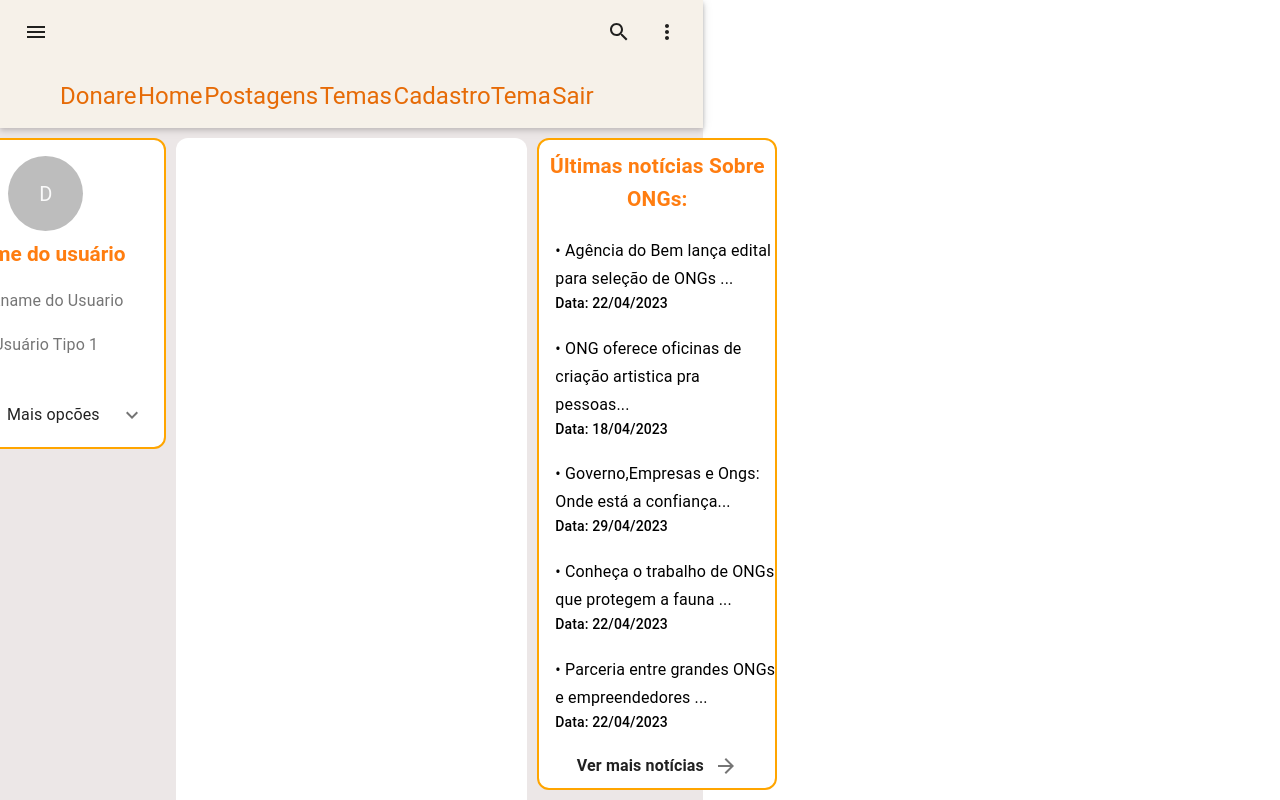
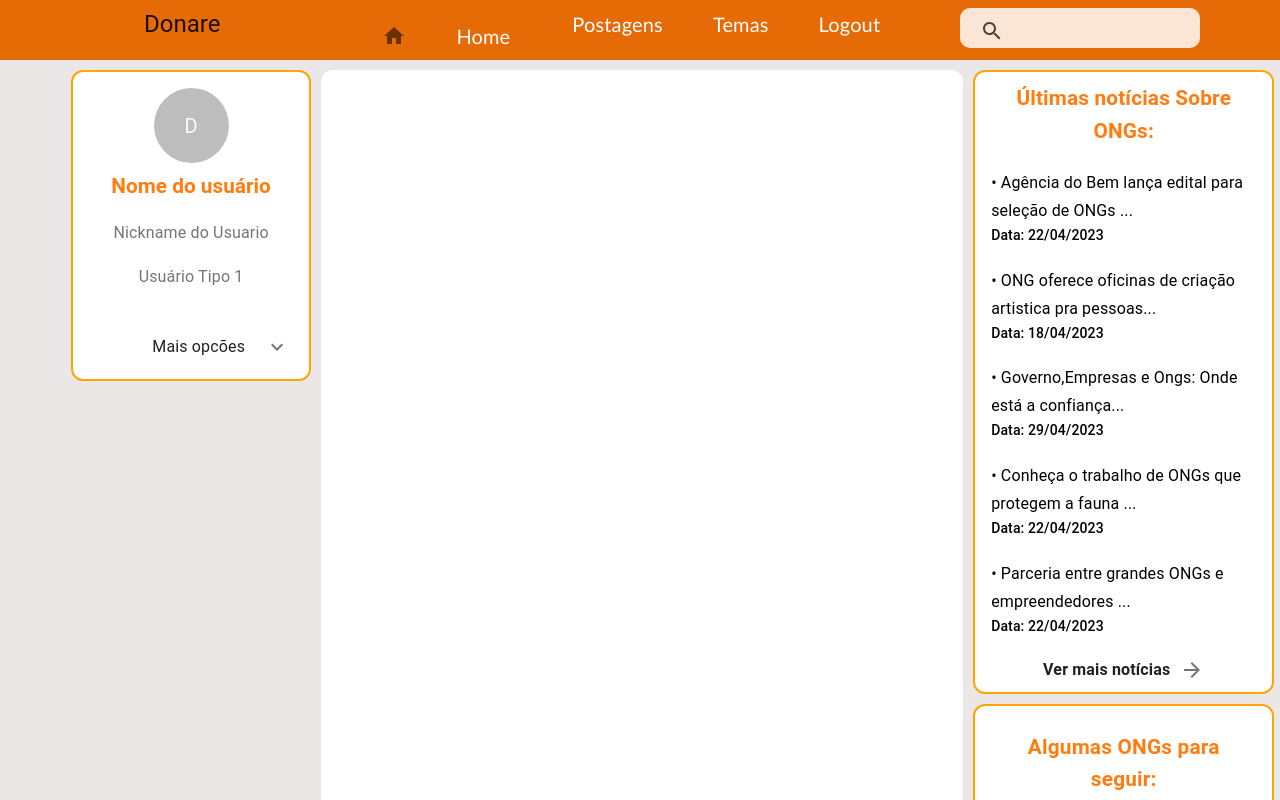
Before and after one commit to Beatriz-CGomes/Projeto-Donare-front, a React (Vite) app: page /home in a window 1280 px wide. Shown: the top 800 px of the page. Built offline with nearby package versions, Linux system fonts and the light colour scheme; the HTML template or start-up script is replaced by a standard one.

Commit message:
Login, e iniciando a estilização da NavBar

```diff
--- a/src/components/estaticos/navbar/Navbar.css
+++ b/src/components/estaticos/navbar/Navbar.css
@@ -1,14 +1,65 @@
+.color {
+   background: rgb(230, 107, 7) !important;
+   height: 60px !important;
+   border: none !important;
+   box-shadow: none !important;
 
- .color{
-    background: #f6f1e9!important;
-
- }
-
- .texto{
-    color: rgb(230, 107, 7);
- }
+}
 
 
-.decorator-text-none{
-text-decoration: none;
-  }
+.alinhamento{
+   margin-left: 50px !important;
+
+}
+
+
+.TextoNav {
+   color: rgb(255, 255, 255);
+   margin-left: 50px !important;
+   font-family: Calibri !important;
+   text-decoration: none !important;
+   display: flex !important;
+   flex-direction: row !important;
+   justify-content: center !important;
+}
+
+
+
+.TextoNav:hover {
+   color: rgba(0, 0, 0, 0.712) !important;
+   border-bottom: 2px solid rgba(0, 0, 0, 0.712) !important;
+}
+
+
+
+.imagemlogo {
+   margin-left: 120px !important;
+   margin-right: 100px !important;
+}
+
+
+.decorator-text-none {
+   text-decoration: none;
+}
+
+.pesquisa {
+   margin-top: 5px !important;
+   color: rgba(0, 0, 0, 0.712) !important;
+}
+
+.barraPesquisa {
+   background-color: #ffffffd3;
+   border-radius: 10px;
+   box-sizing: border-box !important;
+   height: 40px !important;
+   width: 30vh !important;
+   margin-left: 80px !important;
+
+}
+
+.barraPesquisa,
+.pesquisa {
+   margin-right: 60px !important;
+   padding: 10px !important;
+
+}
--- a/src/components/estaticos/navbar/Navbar.tsx
+++ b/src/components/estaticos/navbar/Navbar.tsx
@@ -10,7 +10,7 @@ import IconButton from '@mui/material/IconButton';
 import Typography from '@mui/material/Typography';
 import MenuIcon from '@mui/icons-material/Menu';
 import SearchIcon from '@mui/icons-material/Search';
-import MoreIcon from '@mui/icons-material/MoreVert';
+import HomeIcon from '@mui/icons-material/Home';
 import { Link } from "react-router-dom";
 
 const StyledToolbar = styled(Toolbar)(({ theme }) => ({
@@ -27,83 +27,54 @@ export default function ProminentAppBar() {
   return (
     <Box sx={{ flexGrow: 1 }}>
       <AppBar position="static" className="color">
+
         <StyledToolbar>
-          <IconButton
-            size="large"
-            edge="start"
-            color="inherit"
-            aria-label="open drawer"
-            sx={{ mr: 2 }}
-          >
-            <MenuIcon />
-          </IconButton>
-          <Typography
-            variant="h5"
-            noWrap
-            component="div"
-            className="texto"
-            sx={{ flexGrow: 1, alignSelf: 'flex-end' }}
-          >
+
+          <Box>
+            <Typography variant="h5" noWrap component="div" className="imagemlogo">
               Donare
             </Typography>
-          <Typography
-            variant="h5"
-            noWrap
-            component="div"
-            className="texto"
-            sx={{ flexGrow: 1, alignSelf: 'flex-end' }}
-          >
-        <Link to='/home' className="decorator-text-none"> </Link>
-            Home
-          </Typography>
-          <Typography
-            variant="h5"
-            noWrap
-            component="div"
-            className="texto"
-            sx={{ flexGrow: 1, alignSelf: 'flex-end' }}
-          >
+          </Box>
+
+
+          <Box className="alinhamento">
+            <IconButton className="icones">
+              <HomeIcon />
+              <Typography variant="h6" className="TextoNav"> Home </Typography>
+            </IconButton>
+
+          </Box>
+
+
+
+          <Box>
+            <Typography variant="h6" className="TextoNav">
               Postagens
             </Typography>
-          <Typography
-            variant="h5"
-            noWrap
-            component="div"
-            className="texto"
-            sx={{ flexGrow: 1, alignSelf: 'flex-end' }}
-          >
+          </Box>
+
+          <Box>
+            <Typography variant="h6" className="TextoNav">
               Temas
             </Typography>
-          <Typography
-            variant="h5"
-            noWrap
-            component="div"
-            className="texto"
-            sx={{ flexGrow: 1, alignSelf: 'flex-end' }}
-          >
-            CadastroTema
+          </Box>
+
+          <Box>
+            <Typography variant="h6" className="TextoNav">
+              Logout
             </Typography>
-          <Typography
-            variant="h5"
-            noWrap
-            component="div"
-            className="texto"
-            sx={{ flexGrow: 1, alignSelf: 'flex-end' }}
-          >
-        <Link to='/login' className="decorator-text-none"></Link>
-            Sair
-          </Typography>
-          <IconButton size="large" aria-label="search" color="inherit">
+          </Box>
+
+
+
+          <Box display='flex' justifyContent='left' alignItems="center" className='barraPesquisa'>
+            <IconButton className="pesquisa">
               <SearchIcon />
             </IconButton>
-          <IconButton
-            size="large"
-            aria-label="display more actions"
-            edge="end"
-            color="inherit"
-          >
-            <MoreIcon />
-          </IconButton>
+          </Box>
+
+
+
         </StyledToolbar>
       </AppBar>
     </Box>
--- a/src/pages/Login/Login.css
+++ b/src/pages/Login/Login.css
@@ -63,7 +63,7 @@
 
 .buttom {
     height: 50px;
-    width: 80%;
+    width: 64vh !important;
     background-color: rgb(230, 107, 7) !important;
     color: rgb(255, 255, 255) !important;
     font-weight: 'bold' !important;
@@ -98,7 +98,7 @@
 
 .redes {
     font-size: 25px !important;
-    margin-left: 99px;
+    margin-left: 80px;
     color: #363636;
 
 }
@@ -118,9 +118,7 @@
     border-radius: 15px;
     box-sizing: border-box !important;
     height: 50px !important;
-    width: 80% !important;
-    margin-left: 50px !important;
+    width: 60vh !important;
+    margin-left: 80px !important;
     margin-top: 8px !important;
-
-
 }
```
Lines whose indentation alone changed are shown as unchanged.
